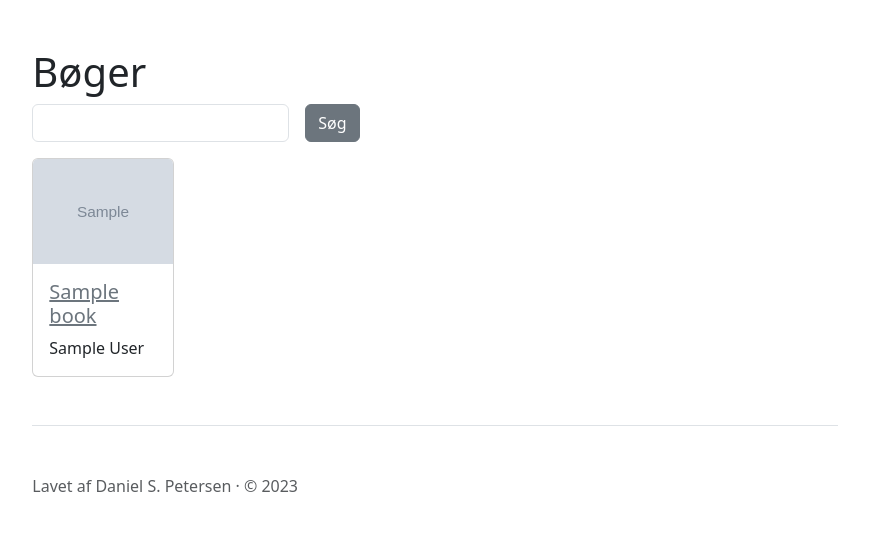
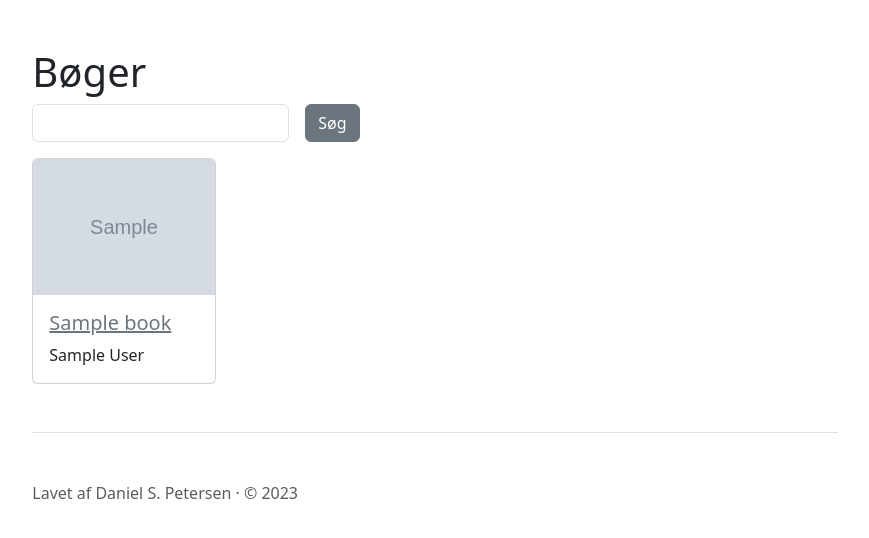
Before and after one commit to dani7354/book-prices, a Flask app: page / in a window 1280 px wide. Shown: the part 113-651 px from the top of the page, without its empty margins (205-1074 px from the left). Run offline with Flask 2, Linux system fonts and the light colour scheme; tables that the repository leaves empty hold one stand-in row (values such as "Sample post"); grey boxes marked "Sample" are stand-in pictures; some libraries are stand-ins or nearby versions.

Commit message:
4 cards per row

```diff
--- a/src/web/templates/index.html
+++ b/src/web/templates/index.html
@@ -10,12 +10,14 @@
     </div>
 </form>
 
-<div class="row row-cols-1 row-cols-md-5 g-4">
+<div class="row row-cols-1 row-cols-md-4 g-4">
     {% for b in view_model.book_list %}
     <div class="col">
         <div class="card">
             {% if b.image_url %}
-            <img src="{{ b.image_url }}" class="card-img-top" alt="{{ b.title }}">
+            <a href="{{ url_for('book', book_id=b.id) }}">
+                <img src="{{ b.image_url }}" class="card-img-top" alt="{{ b.title }}">
+            </a>
             {% endif %}
             <div class="card-body">
                 <h5 class="card-title"><a class="link-secondary" href="{{ url_for('book', book_id=b.id) }}">{{ b.title
```
